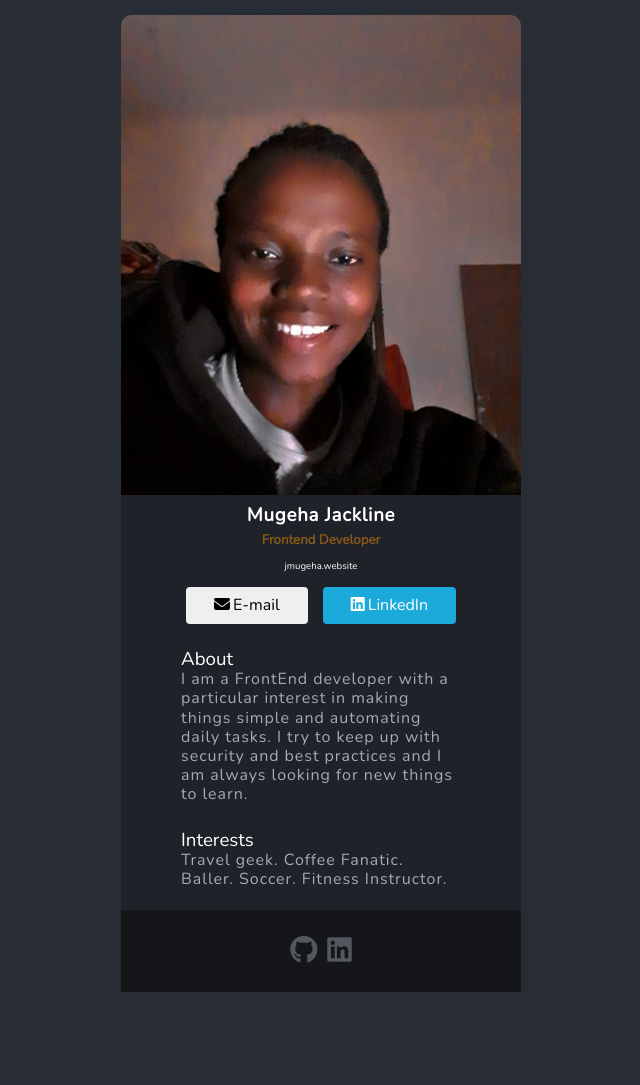
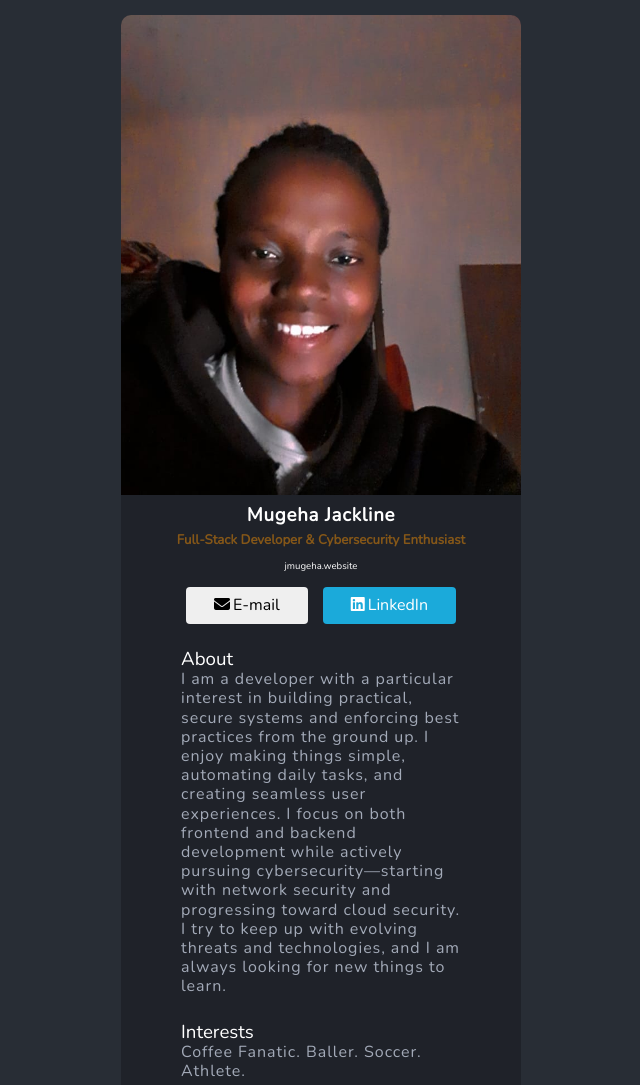
Before and after one commit to Mugeha/portfolio, a React app: page index.html in a window 1280 px wide. Shown: the top 1085 px of the page, without its empty margins (319-959 px from the left). Before the commit the page ends 992 px from the top, so only its background shows below. Built offline with nearby package versions, Linux system fonts and the light colour scheme; a web font is replaced by a local one.

Commit message:
Update index.html

```diff
--- a/index.html
+++ b/index.html
@@ -21,7 +21,7 @@ function Header(){
       <img src="jackie.52.22.jpg" />
       <div className="info">
 <h3 className="myName">Mugeha Jackline</h3>
-<h5>Frontend Developer</h5>
+<h5>Full-Stack Developer & Cybersecurity Enthusiast</h5>
 <p><a href="https://agreeable-bay-0bd17b910.4.azurestaticapps.net/" target="_blank">jmugeha.website</a></p>
 </div>
 <button className="btn1"><i className="fa-solid fa-envelope"></i><a href="mailto:mugehajacky@gmail.com" target="_blank">E-mail</a></button>
@@ -30,23 +30,27 @@ function Header(){
   )
 }
 
-function About(){
+function About() {
   return (
     <div className="divAbout">
-    <h3 className="about">About</h3>
-    <p>I am a FrontEnd developer with a
-    particular interest in making things simple
-     and automating daily tasks. I try
-      to keep up with security and best practices and I am always looking for new things to learn.
+      <h3 className="about">About</h3>
+      <p>
+        I am a developer with a particular interest in building practical, secure systems
+        and enforcing best practices from the ground up. I enjoy making things simple,
+        automating daily tasks, and creating seamless user experiences. I focus on both
+        frontend and backend development while actively pursuing cybersecurity—starting
+        with network security and progressing toward cloud security. I try to keep up
+        with evolving threats and technologies, and I am always looking for new things to learn.
       </p>
-      </div>
-  )
+    </div>
+  );
 }
+
 function Interests(){
   return (
     <div className="div-interest">
     <h3 className="interest">Interests</h3>
-    <p>Travel geek. Coffee Fanatic. Baller. Soccer. Fitness Instructor.</p>
+    <p>Coffee Fanatic. Baller. Soccer. Athlete.</p>
     </div>
   )
 }
```
